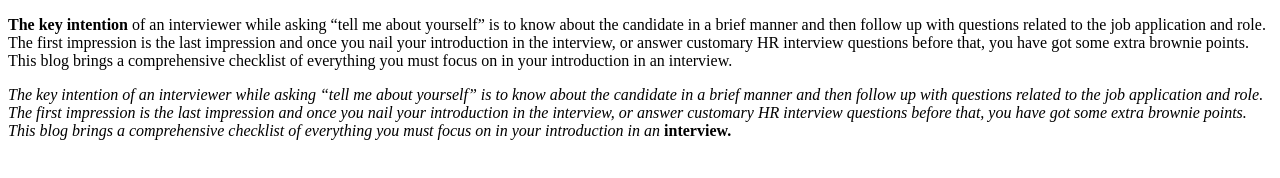
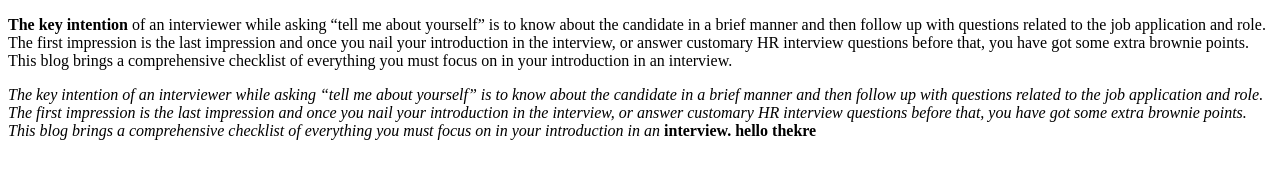
Before and after one commit to vatiza/CompleteWebDevelopment, a plain HTML site: page modules1/img.html in a window 1280 px wide. Drawn offline with Linux system fonts and the light colour scheme.

Commit message:
Update img.html

```diff
--- a/modules1/img.html
+++ b/modules1/img.html
@@ -19,7 +19,7 @@
         the last impression and once you nail your introduction in the interview, or answer customary HR interview
         questions before that, you have got some extra brownie points. This blog brings a comprehensive checklist of
         everything you must focus on in your introduction in an</i> <b>interview.</b>
-
+<strong>hello thekre</strong>
 </body>
 
 </html>
```
